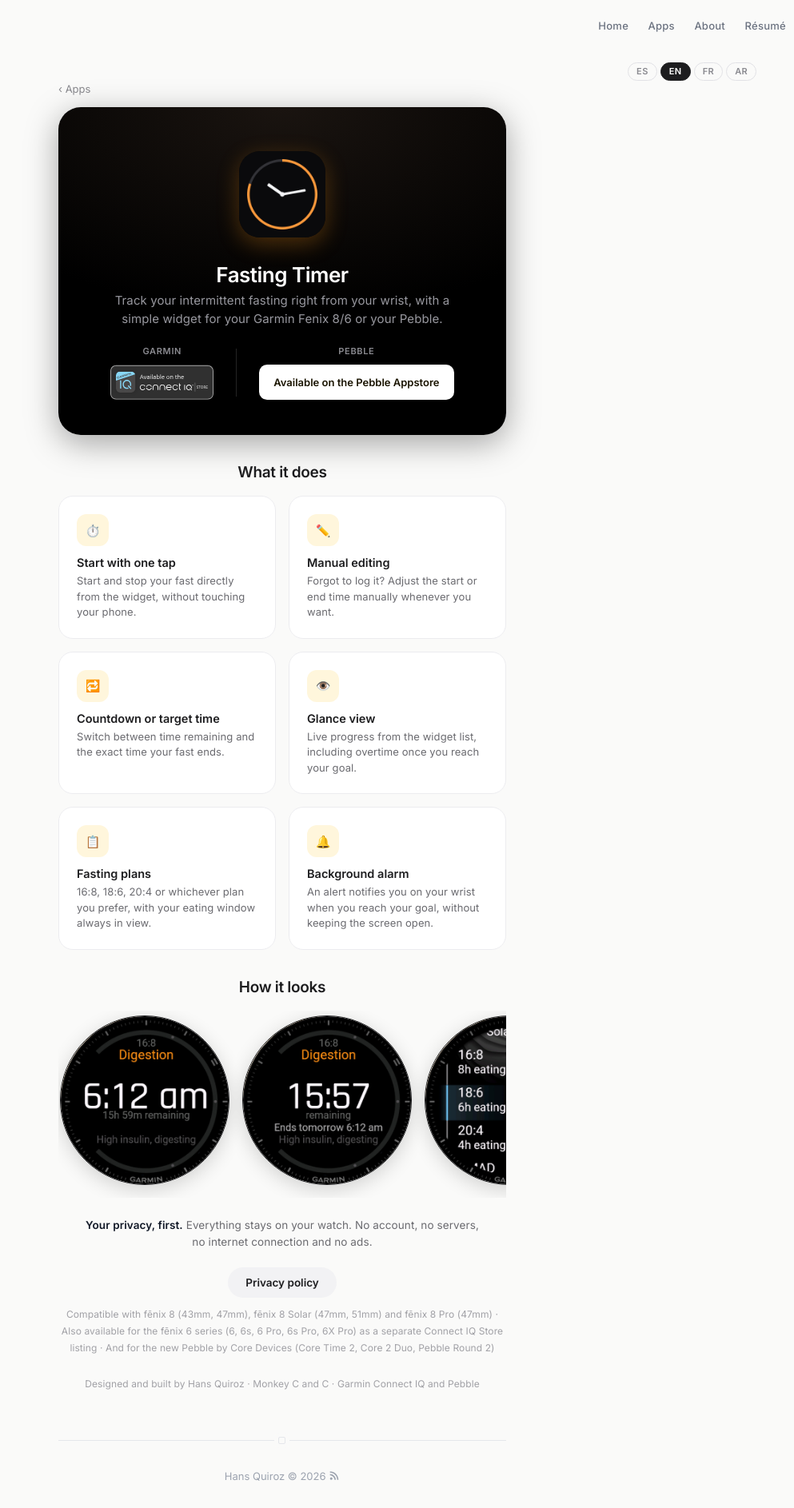
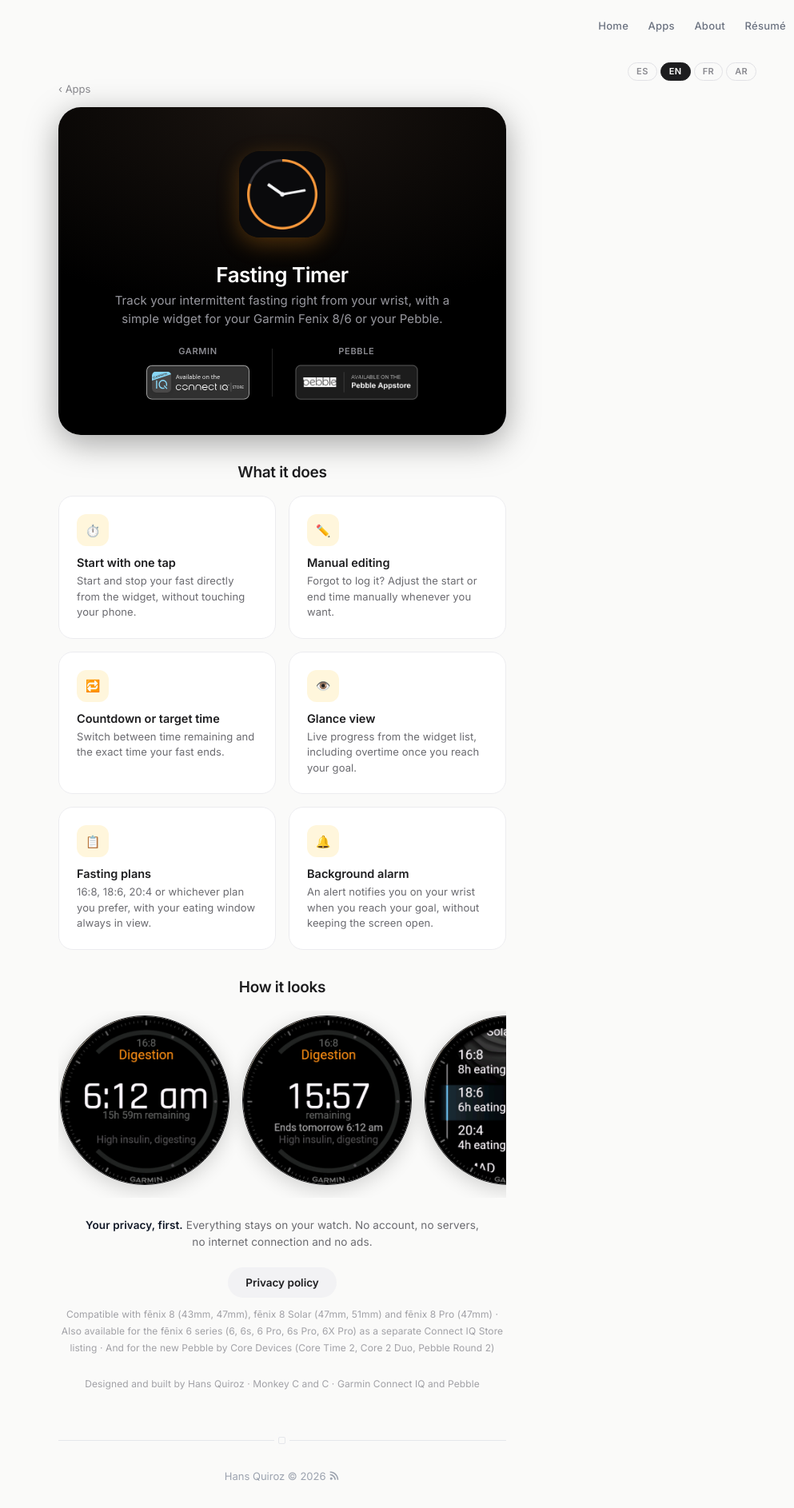
Before and after one commit to NoviZXC/BioPage, a Jekyll site: the page built from fasting-timer.html, in a window 1280 px wide. Shown: the whole page at 80% size, without its empty margins (287-1280 px from the left). Built offline with Jekyll 4.4.1, drawn with Linux system fonts in a browser that asks for light colours.

Commit message:
feat: badge propio para Pebble Appstore (no existe uno oficial)
Pebble/Rebble no publica un badge tipo "Available on the App Store"
como Garmin. Diseñe uno usando el wordmark oficial de Pebble, mismo
estilo/estructura que el badge de Connect IQ (fondo oscuro, logo +
texto en dos lineas), para que ambas plataformas se vean igual de
bien en la ficha.

Co-Authored-By: Claude Sonnet 5 <noreply@anthropic.com>
Claude-Session: https://claude.ai/code/session_015apMk7CgNUqGAZ3udPLBa1

```diff
--- a/assets/js/i18n.js
+++ b/assets/js/i18n.js
@@ -319,11 +319,6 @@ window.I18N_STRINGS = {
     "fr": "Disponible sur le Connect IQ Store et le Pebble Appstore",
     "ar": "متاح على متجر Connect IQ ومتجر Pebble"
   },
-  "ft.pebbleBadge": {
-    "en": "Available on the Pebble Appstore",
-    "fr": "Disponible sur le Pebble Appstore",
-    "ar": "متاح على متجر Pebble"
-  },
   "ft.hero.tagline": {
     "en": "Track your intermittent fasting right from your wrist, with a simple widget for your Garmin Fenix 8/6 or your Pebble.",
     "fr": "Suis ton jeûne intermittent directement depuis ton poignet, avec un widget simple pour ta Garmin Fenix 8/6 ou ta Pebble.",
--- a/fasting-timer.html
+++ b/fasting-timer.html
@@ -24,12 +24,6 @@ description: "Fasting Timer — widget de Garmin Connect IQ para ayuno intermite
   .ft-platform { display: flex; flex-direction: column; align-items: center; gap: 10px; }
   .ft-platform-label { font-size: 1.1rem; font-weight: 700; letter-spacing: .06em; text-transform: uppercase; color: #8a8a90; }
   .ft-platform-divider { width: 1px; background: rgba(255,255,255,.14); align-self: stretch; margin: 4px 0; }
-  .ft-badge-text {
-    display: flex; align-items: center; height: 44px; padding: 0 18px;
-    border-radius: 10px; background: #fff; color: #1A1400;
-    font-size: 1.3rem; font-weight: 600; text-decoration: none;
-  }
-  .ft-badge-text:hover { opacity: .88; }
 
   @media (max-width: 420px) {
     .ft-platform-divider { display: none; }
@@ -79,8 +73,8 @@ description: "Fasting Timer — widget de Garmin Connect IQ para ayuno intermite
       <div class="ft-platform-divider"></div>
       <div class="ft-platform">
         <span class="ft-platform-label">Pebble</span>
-        <a class="ft-badge-text" href="https://apps.repebble.com/fasting-timer_6bb880eacfa64c94822ae579" aria-label="Fasting Timer en Pebble Appstore">
-          <span data-i18n="ft.pebbleBadge">Disponible en Pebble Appstore</span>
+        <a class="ft-badge" href="https://apps.repebble.com/fasting-timer_6bb880eacfa64c94822ae579" aria-label="Fasting Timer en Pebble Appstore">
+          <img src="{{ site.url }}/assets/images/fasting-timer-pebble/pebble-appstore-badge.png" alt="Available on the Pebble Appstore" />
         </a>
       </div>
     </div>
```
Also changed, not shown: assets/images/fasting-timer-pebble/pebble-appstore-badge.png (added).
